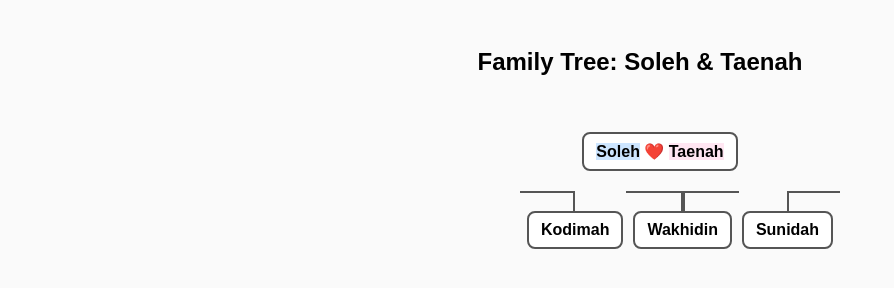
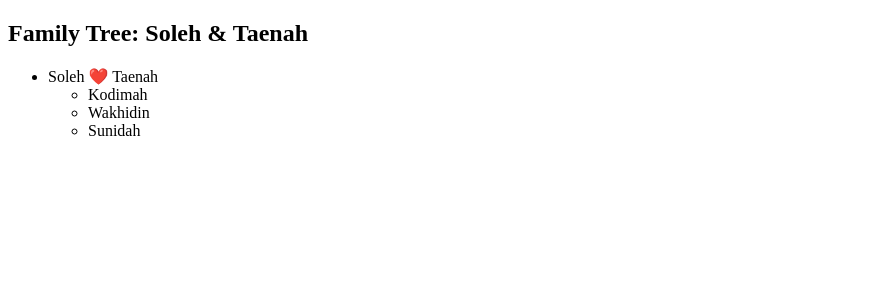
Before and after one commit to sagise-ctrl/bani-soleh, a plain HTML site: page index.html in a window 1280 px wide. Shown: the whole page, without its empty margins (0-894 px from the left). Drawn offline with Linux system fonts and the light colour scheme.

Commit message:
Update style.css

```diff
--- a/style.css
+++ b/style.css
@@ -1,65 +1 @@
-body {
-  font-family: Arial, sans-serif;
-  background: #fafafa;
-  text-align: center;
-  padding: 20px;
-}
-.tree {
-  display: flex;
-  justify-content: center;
-}
-.tree ul {
-  position: relative;
-  padding-top: 20px;
-  list-style-type: none;
-  display: flex;
-  justify-content: center;
-}
-.tree li {
-  text-align: center;
-  position: relative;
-  padding: 20px 5px 0 5px;
-}
-.tree li::before, .tree li::after {
-  content: '';
-  position: absolute;
-  top: 0;
-  border-top: 2px solid #555;
-  width: 50%;
-  height: 20px;
-}
-.tree li::before {
-  left: 50%;
-  border-left: 2px solid #555;
-}
-.tree li::after {
-  right: 50%;
-  border-right: 2px solid #555;
-}
-.tree li:only-child::before,
-.tree li:only-child::after {
-  display: none;
-}
-.tree li:only-child {
-  padding-top: 0;
-}
-.tree li:first-child::before,
-.tree li:last-child::after {
-  border: none;
-}
-.tree li div {
-  display: inline-block;
-  border: 2px solid #555;
-  border-radius: 8px;
-  padding: 8px 12px;
-  background-color: white;
-  font-weight: bold;
-}
-.male {
-  background-color: #cce5ff;
-  border-color: #0066cc;
-}
-.female {
-  background-color: #ffe6f2;
-  border-color: #cc0099;
-}
+console.log("Family Tree loaded successfully!");
```
